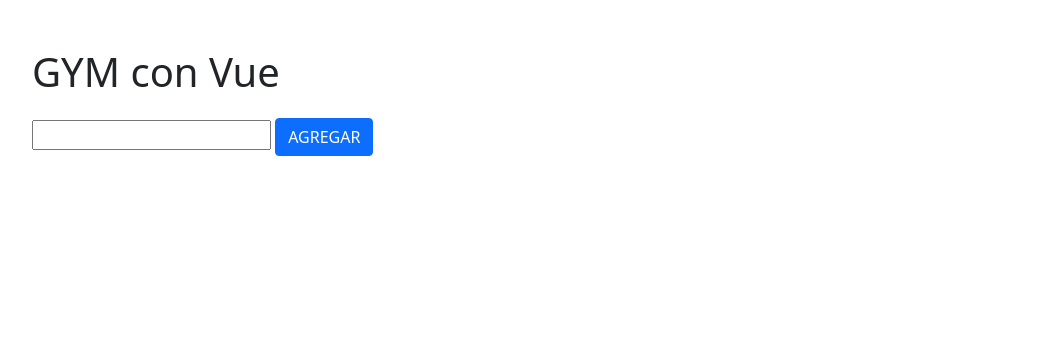
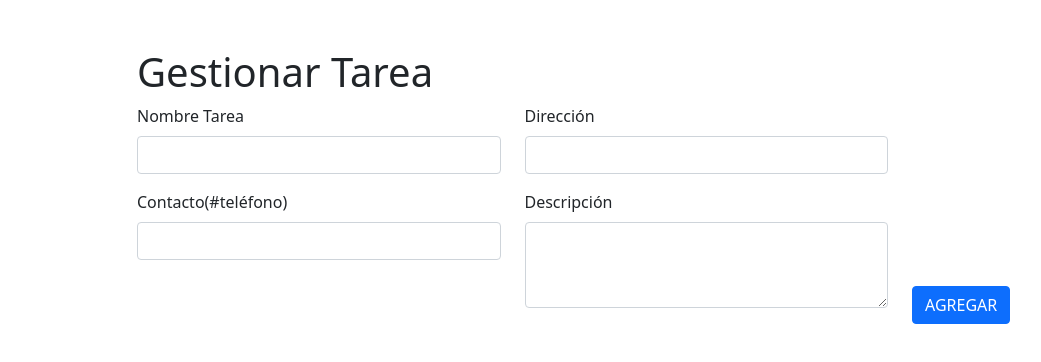
Before and after one commit to alvaroego23/gestionar-tareas, a plain HTML site: page index.html in a window 1280 px wide. Shown: the whole page, without its empty margins (50-1091 px from the left). Drawn offline with nearby package versions, Linux system fonts and the light colour scheme.

Commit message:
arregle formulario

```diff
--- a/app.js
+++ b/app.js
@@ -1,17 +1,26 @@
 const app = new Vue({
     el:'#app',
     data:{
-        titulo:'GYM con Vue',
+        titulo:'Gestionar Tarea',
         tareas:[],
-        nuevaTarea:''
+        nombreTarea:'',
+        contactoTarea:'',
+        direccionTarea:'',
+        descripcionTarea:''
     },
     methods:{
         agregartarea(){
             this.tareas.push({
-                nombre:this.nuevaTarea,
+                nombre:this.nombreTarea,
+                contacto:this.contactoTarea,
+                direccion:this.direccionTarea,
+                descripcion:this.descripcionTarea,
                 estado:false
             });
-            this.nuevaTarea='';
+            this.nombreTarea='';
+            this.contactoTarea='';
+            this.direccionTarea='';
+            this.descripcionTarea='';
             localStorage.setItem('gym-vue', JSON.stringify(this.tareas));
         },
         editartarea(index){
--- a/index.html
+++ b/index.html
@@ -12,16 +12,49 @@
   </head>
   <body>
     <div class="container mt-5" id="app">
-        <h1>{{titulo}}</h1>
-
-        <input type="text" class="from-control my-3" v-model="nuevaTarea" v-on:keyup.enter="agregartarea">
-        <button class="btn btn-primary" @click="agregartarea">AGREGAR</button>
 
 
+        <!--LLenar Tareas-->
+        <div class="container">
+          <div class="row align-items-center justify-content-evenly">
+            <div class="col-md-10 align-self-center">
+              <h1>{{titulo}}</h1>
+              <form>
+                <div class="row">
+                  <div class="col-md-5">
+                    <div class="mb-3">
+                      <label for="exampleInputEmail1" class="form-label">Nombre Tarea</label>
+                      <input type="text" class="form-control" id="exampleInputEmail1" aria-describedby="" v-model="nombreTarea">
+                    </div>
+                    <div class="mb-3">
+                      <label for="exampleInputPassword1" class="form-label">Contacto(#teléfono)</label>
+                      <input type="number" class="form-control" id="exampleInputPassword1" v-model="contactoTarea">
+                    </div>
+                  </div>
+                  <div class="col-md-5">
+                    <div class="mb-3">
+                      <label for="exampleInputEmail1" class="form-label">Dirección</label>
+                      <input type="text" class="form-control" id="exampleInputEmail1" aria-describedby="" v-model="direccionTarea">
+                    </div>
+                    <div class="mb-3">
+                      <label for="exampleFormControlTextarea1" class="form-label">Descripción</label>
+                      <textarea class="form-control" id="exampleFormControlTextarea1" rows="3" v-model="descripcionTarea"></textarea>
+                    </div>
+                  </div>
+                  <div class="col-md-2 align-self-end">
+                    <button class="btn btn-primary" @click="agregartarea">AGREGAR</button>
+                  </div>
+                </div>
+              </form>
+            </div>
+          </div>
+        </div>
+
+        <!--Visualizar Tareas-->
         <div class="mt-3" v-for="(item,index) of tareas">
             <div  role="alert" :class="['alert', item.estado ? 'alert-success' : 'alert-danger']">
                 <div class="d-flex justify-content-between aling-items-center">
-                    <div>{{index}} - {{item.nombre}} -{{item.estado}}</div>
+                    <div>{{index}} - {{item.nombre}} -{{item.contacto}} - {{item.direccion}}  - {{item.descripcion}}</div>
                     <div>
                         <div class="btn btn-success btn-sm" @click="editartarea(index)">OK</div>
                         <div class="btn btn-danger btn-sm" @click="eliminartarea(index)">X</div>
```
